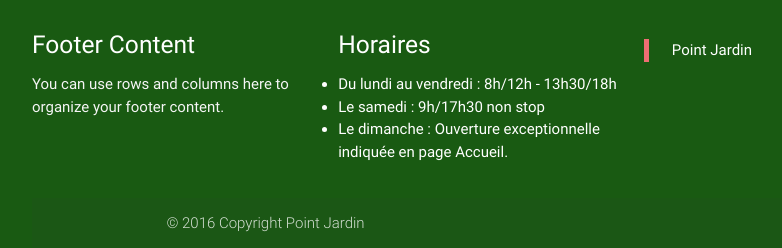
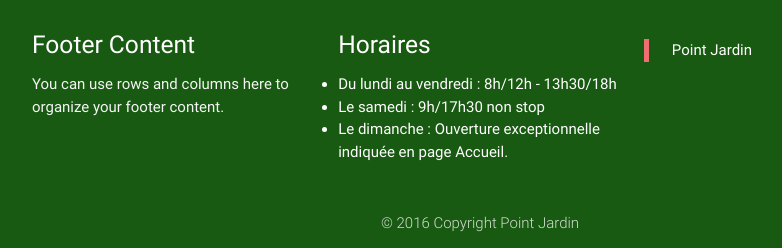
Before and after one commit to juliengrima/pointjardin, a PHP site: page / in a window 1280 px wide. Shown: the part 769-1017 px from the top of the page, without its empty margins (160-942 px from the left). Run offline with PHP 8.4, Linux system fonts and the light colour scheme; some libraries are stand-ins or nearby versions.

Commit message:
Modif css

```diff
--- a/css/Main.css
+++ b/css/Main.css
@@ -145,3 +145,8 @@ footer.page-footer {
 footer ul li {
     list-style: disc;
 }
+
+footer.page-footer .footer-copyright {
+    background: none;
+    text-align: center;
+}
```
